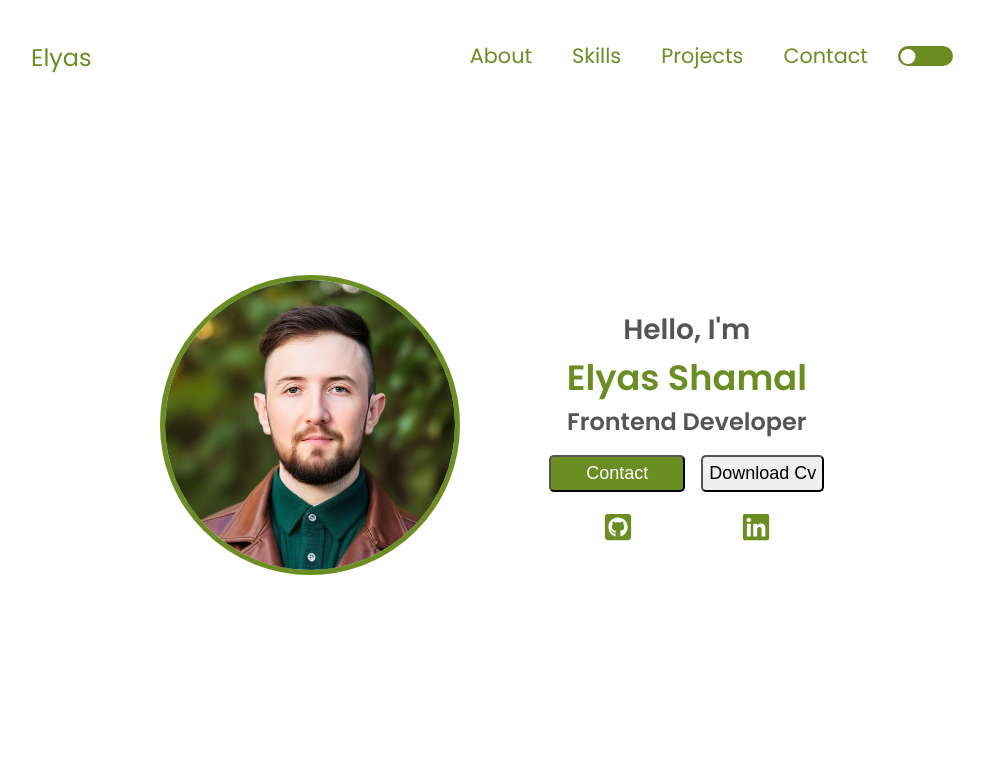
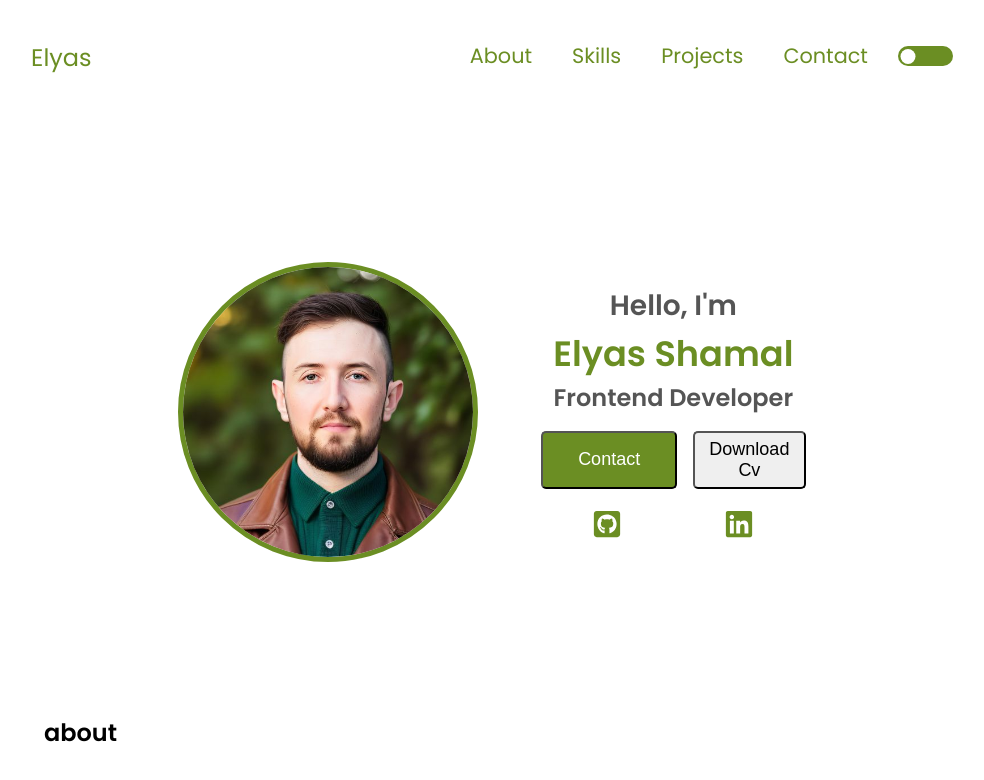
Before and after one commit to ElyasShamal/Portfolio, a React (Create React App) app: page / in a window 1280 px wide. Shown: the top 780 px of the page, without its empty margins (148-1132 px from the left). Built offline with nearby package versions, Linux system fonts and the light colour scheme.

Commit message:
fix the navigetion issue

```diff
--- a/src/App.css
+++ b/src/App.css
@@ -68,7 +68,6 @@ html {
 }
 
 .container {
-  padding-top: 20vh;
   display: flex;
   flex-direction: row;
   justify-content: center;
@@ -76,6 +75,7 @@ html {
   align-items: center;
   width: 70%;
   margin: auto;
+  min-height: 600px;
 }
 
 .image {
@@ -141,6 +141,11 @@ html {
   border-radius: 5px;
 }
 
+.main {
+  margin: auto;
+  width: 70%;
+}
+
 .light {
   background-color: white;
 }
--- a/src/App.js
+++ b/src/App.js
@@ -1,10 +1,11 @@
 import "./App.css";
-import Navigetion from "./Components/Navigetion";
+
+import Main from "./Components/Main";
 
 function App() {
   return (
     <>
-      <Navigetion />
+      <Main />
     </>
   );
 }
--- a/src/Components/About.js
+++ b/src/Components/About.js
@@ -1,7 +1,11 @@
 import React from "react";
 
 function About() {
-  return <section id="About"></section>;
+  return (
+    <section id="about" style={{ minHeight: "600px" }}>
+      <h1>about</h1>
+    </section>
+  );
 }
 
 export default About;
--- a/src/Components/Header.js
+++ b/src/Components/Header.js
@@ -2,17 +2,16 @@ import React from "react";
 import Navbar from "./Navbar";
 import { FontAwesomeIcon } from "@fortawesome/react-fontawesome";
 import { faBars } from "@fortawesome/free-solid-svg-icons";
-import { Link } from "react-router-dom";
 
 function Header() {
   return (
-    <header className="header">
-      <Link className="header-link" to="/">
+    <div className="conatiner">
+      <header className="header">
         <div className="logo">Elyas</div>
-      </Link>
-      <Navbar />
-      <FontAwesomeIcon icon={faBars} className="icons" />
-    </header>
+        <Navbar />
+        <FontAwesomeIcon icon={faBars} className="icons" />
+      </header>
+    </div>
   );
 }
 
--- a/src/Components/Main.js
+++ b/src/Components/Main.js
@@ -3,11 +3,14 @@ import About from "./About";
 import elyas from "./photos/elyas.jpg";
 import Button from "./Button";
 import Icons from "./Icons";
+import Header from "./Header";
 
 function Main() {
   return (
+    <div className="bg-container">
+      <Header />
       <main className="main">
-      <div className="container">
+        <section className="container">
           <div className="image-container">
             <img src={elyas} alt="Elyas" className="image" />
           </div>
@@ -18,10 +21,11 @@ function Main() {
             <Button />
             <Icons />
           </div>
-      </div>
+        </section>
 
         <About />
       </main>
+    </div>
   );
 }
 
--- a/src/Components/Navbar.js
+++ b/src/Components/Navbar.js
@@ -1,5 +1,4 @@
 import React from "react";
-import { Link } from "react-router-dom";
 import "../App.css";
 import Switch from "./Switch";
 
@@ -8,24 +7,24 @@ function Navbar() {
     <nav className="navbar">
       <ul className="menu-lists">
         <li className="lists">
-          <Link className="links" to="/About">
+          <a className="links" href="#about">
             About
-          </Link>
+          </a>
         </li>
         <li className="lists">
-          <Link className="links" to="/Skills">
+          <a className="links" href="#skills">
             Skills
-          </Link>
+          </a>
         </li>
         <li className="lists">
-          <Link className="links" to="/Projects">
+          <a className="links" href="#projects">
             Projects
-          </Link>
+          </a>
         </li>
         <li className="lists">
-          <Link className="links" to="/Contact">
+          <a className="links" href="#contact">
             Contact
-          </Link>
+          </a>
         </li>
         <li className="switch-list">
           <Switch />
--- a/src/Components/Navigetion.js
+++ /dev/null
@@ -1,20 +0,0 @@
-import React from "react";
-import { BrowserRouter as Router, Routes, Route } from "react-router-dom";
-
-import Header from "./Header";
-import About from "./About";
-import Main from "./Main";
-
-function Navigetion() {
-  return (
-    <Router>
-      <Header />
-      <Routes>
-        <Route path="/" element={<Main />} />
-        <Route path="/About" element={<About />} />
-      </Routes>
-    </Router>
-  );
-}
-
-export default Navigetion;
```
Lines whose indentation alone changed are shown as unchanged.
